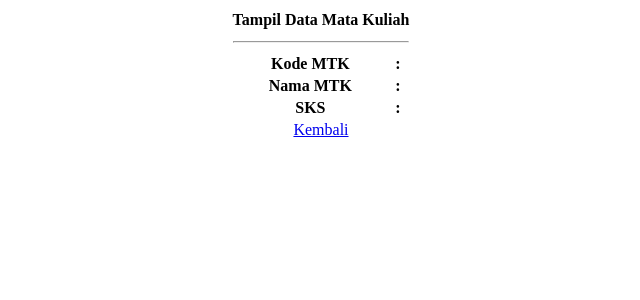
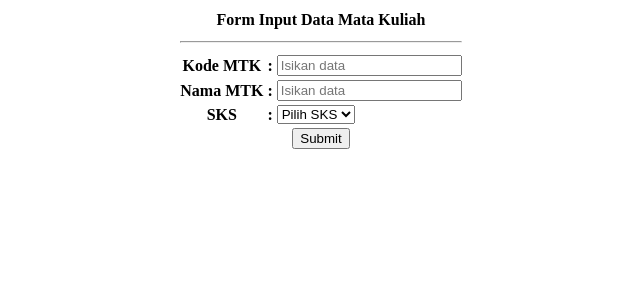
Before and after one commit to Syahwal28/WP2_RizkiSyahwalLudiansyah, a CodeIgniter app: page /pustaka-booking/index.php/matakuliah/cetak in a window 1280 px wide. Shown: the top 300 px of the page, without its empty margins (319-959 px from the left). Run offline with CodeIgniter, Linux system fonts and the light colour scheme.

Commit message:
Pertemuan 5 dan Tugas 4

```diff
--- a/application/config/autoload.php
+++ b/application/config/autoload.php
@@ -58,7 +58,7 @@ $autoload['packages'] = array();
 |
 |	$autoload['libraries'] = array('user_agent' => 'ua');
 */
-$autoload['libraries'] = array();
+$autoload['libraries'] = array('form_validation');
 
 /*
 | -------------------------------------------------------------------
--- a/application/controllers/Matakuliah.php
+++ b/application/controllers/Matakuliah.php
@@ -8,12 +8,24 @@ class Matakuliah extends CI_Controller
 
     public function cetak()
     {
-        $data=[
-            'kode' => $this->input->post('kode'),
-            'nama' => $this->input->post('nama'),
-            'sks' => $this->input->post('sks')
-        ];
+        $this->form_validation->set_rules('kode', 'Kode Matakuliah',
+        'required[min_length[3]',['required'=> 'Kode Matakuliah Harus Diisi', 'min_length'=> 'Kode Terlalu pendek']);
 
+        $this->form_validation->set_rules('nama', 'Kode Matakuliah',
+        'required[min_length[3]',['required'=> 'Kode Matakuliah Harus Diisi', 'min_length'=> 'Kode Terlalu pendek']);
+
+        $this->form_validation->set_rules('sks', 'SKS',
+        'required',['required'=> 'SKS Harus Diisi']);
+
+        if ($this->form_validation->run() !=true) {
+            $this->load->view('view-form-matakuliah');
+        }else{
+            $data=[
+                'kode' => $this->input->post('kode'),
+                'nama' => $this->input->post('nama'),
+                'sks' => $this->input->post('sks')
+            ];
         $this->load->view('view-data-matakuliah', $data);
+        }
     }
 }
--- a/application/views/view-form-matakuliah.php
+++ b/application/views/view-form-matakuliah.php
@@ -23,20 +23,27 @@
                     <th>Kode MTK</th>
                     <th>:</th>
                     <td>
-                        <input type="text" name="kode" id="kode">
+                        <input type="text" name="kode" id="kode"
+                        class="<?form_error('kode')? 'invalid': ''?>" placeholder="Isikan data" value="<?= set_value('kode')?>"/>
+                        <div class="invalid -feedback"><?=form_error('kode')?></div>
+
                     </td>
                 </tr>
                 <tr>
                     <th>Nama MTK</th>
                     <th>:</th>
                     <td>
-                        <input type="text" name="nama" id="nama">
+                        <input type="text" name="nama" id="nama"
+                        class="<?form_error('nama')? 'invalid': ''?>" placeholder="Isikan data" value="<?= set_value('nama')?>"/>
+                        <div class="invalid -feedback"><?=form_error('nama')?></div>
+
                     </td>
                 </tr>
                 <tr>
                     <th>SKS</th>
                     <th>:</th>
                     <td>
+                    <div class="invalid -feedback"><?=form_error('sks')?></div>
                         <select name="sks" id="sks">
                             <option value="">Pilih SKS</option>
                             <option value="2">2</option>
```
